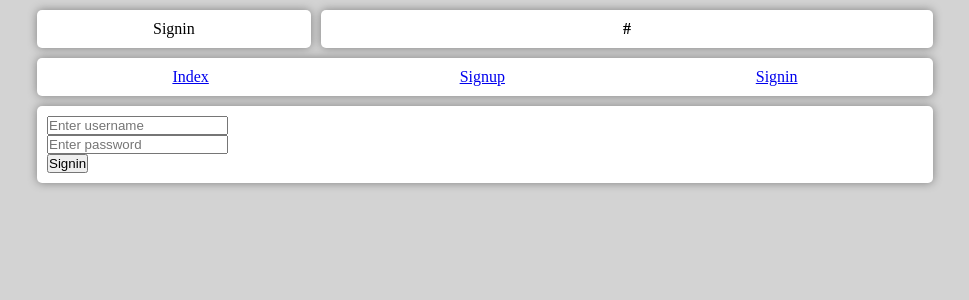
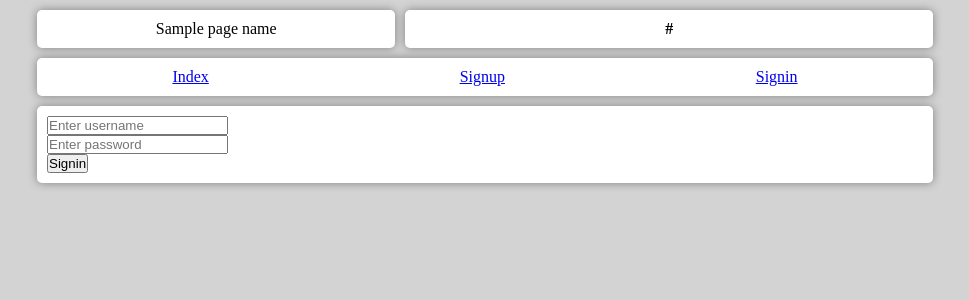
Before and after one commit to MahdiMohammadiha/email_service, a Flask app: template templates/signin.html in a window 1280 px wide. Shown: the top 300 px of the page, without its empty margins (155-1124 px from the left). Run offline with Flask 3, Linux system fonts and the light colour scheme; the template is opened without the code that fills it: most values are stand-ins (such as "Sample title", 1, 10 or a date in 2020).

Commit message:
notif for signin

```diff
--- a/app.py
+++ b/app.py
@@ -1,10 +1,10 @@
 from tag_maker import p_lightred
-from flask import Flask, render_template, url_for, request, redirect
+from flask import Flask, render_template, url_for, request, redirect, session
 from pymongo import MongoClient
 from logging import getLogger, ERROR
 from os import urandom
 
-# TODO: make a "response" variable and remove other "return"s in each function
+# TODO: make a "response" variable and remove other "return"s in each function; signin to index message
 
 app = Flask(__name__)
 app.secret_key = urandom(24)
@@ -35,7 +35,7 @@ def signup():
         return redirect(url_for("index"))
 
     signup_flag = True
-    signup_message = page_name
+    message = page_name
 
     if request.method == "POST":
         username = request.form.get("username")
@@ -44,36 +44,50 @@ def signup():
 
         signup_flag = False
         if not (username and password):
-            signup_message = "Username, Password and Email are required."
+            message = "Username, Password and Email are required"
         elif users.find_one({"username": username}):
-            signup_message = "Username already taken."
+            message = "Username already taken"
         elif users.find_one({"email": email}):
-            signup_message = "Email already in use."
+            message = "Email already in use"
         else:
             try:
                 users.insert_one(
                     {"username": username, "password": password, "email": email}
                 )
                 signup_flag = True
-                signup_message = username
+                message = username
             except Exception as error:
-                signup_message = type(error).__name__
+                message = type(error).__name__
 
         if signup_flag:
+            session["signup_to_signin"] = True
             return redirect(url_for("signin"))
+
+    header_bg = ""
+    if not signup_flag:
+        header_bg = "error-bg"
+
+    js = not signup_flag
 
     return render_template(
         "signup.html",
+        js=js,
+        message=message,
+        header_bg=header_bg,
         page_name=page_name,
-        signup_flag=signup_flag,
-        signup_message=signup_message,
     )
 
 
 @app.route("/signin/", methods=["GET", "POST"])
 def signin():
+    page_name = "Signin"
+
     if request.cookies.get("username"):
         return redirect(url_for("index"))
+
+    message = page_name
+    js = False
+    header_bg = ""
 
     if request.method == "POST":
         username = request.form.get("username")
@@ -81,11 +95,28 @@ def signin():
         user = users.find_one({"username": username})
 
         if user and (user["password"] == password):
+            session["signin_to_index"] = True
             response = redirect(url_for("index"))
             response.set_cookie("username", username, max_age=7200)
             return response
 
-    return render_template("signin.html")
+        message = "Invalid credentials"
+        header_bg = "error-bg"
+
+    signup_to_signin = session.pop("signup_to_signin", False)
+
+    if signup_to_signin:
+        message = "Your account created successfully"
+        header_bg = "success-bg"
+        js = True
+
+    return render_template(
+        "signin.html",
+        js=js,
+        message=message,
+        header_bg=header_bg,
+        page_name=page_name,
+    )
 
 
 @app.route("/signout/")
--- a/static/css/style.css
+++ b/static/css/style.css
@@ -34,7 +34,7 @@ body {
 
 .head-label {
     display: flex;
-    flex: 3;
+    flex: 4;
     flex-direction: row;
     background-color: white;
     padding: 10px;
@@ -47,7 +47,7 @@ body {
 
 .head-info {
     display: flex;
-    flex: 7;
+    flex: 6;
     flex-direction: row;
     background-color: white;
     padding: 10px;
--- a/templates/signin.html
+++ b/templates/signin.html
@@ -11,7 +11,9 @@
 
 <body>
     <div class="head-status">
-        <div id="head-label" class="head-label"></div>
+        <div id="head-label" class="head-label {{ header_bg }}">
+            {{ message }}
+        </div>
         <div id="head-info" class="head-info">
             <p>
                 <b>
@@ -35,10 +37,13 @@
     <script src="{{ url_for('static', filename='js/cookie.js') }}"></script>
     <script src="{{ url_for('static', filename='js/notif.js') }}"></script>
     <script>
-        var username = "{{ username }}";
-        var page_name = "Signin";
-        var head_label = document.getElementById("head-label");
-        setPageName(head_label, page_name);
+        if ("{{ js }}") {
+            var page_name = "{{ page_name }}";
+            var head_label = document.getElementById("head-label");
+            setTimeout(function () {
+                setPageName(head_label, page_name);
+            }, 5000);
+        };
     </script>
 </body>
 
```
Also changed, not shown: templates/signup.html (+3 -4 lines).
